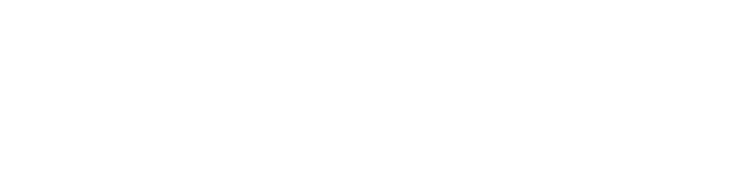
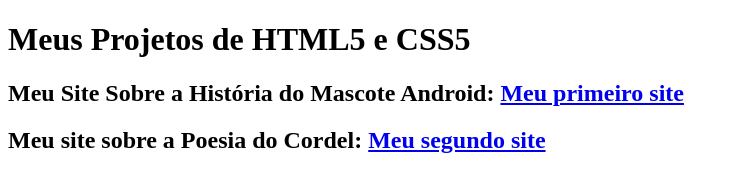
Before and after one commit to AlexdsOliveira11/html5-css3, a plain HTML site: page exercicios/ex024/iframe001.html in a window 1280 px wide. Shown: the whole page, without its empty margins (0-739 px from the left). Drawn offline with Linux system fonts and the light colour scheme.

Commit message:
Update iframe001.html

```diff
--- a/exercicios/ex024/iframe001.html
+++ b/exercicios/ex024/iframe001.html
@@ -7,6 +7,9 @@
 </head>
 <body>
 
+    <h1>Meus Projetos de HTML5 e CSS5</h1>
 
+    <h2>Meu Site Sobre a História do Mascote Android: <a href="https://alexoliveira11.github.io/html5-css3/desafios/paginas-web/pagina-web/Android.html" target="_blank">Meu primeiro site</a></h2>
+    <h2>Meu site sobre a Poesia do Cordel: <a href="https://alexoliveira11.github.io/html5-css3/desafios/paginas-web/pagina-web/Android.html" target="_blank">Meu segundo site</a></h2>
 </body>
 </html>
```
